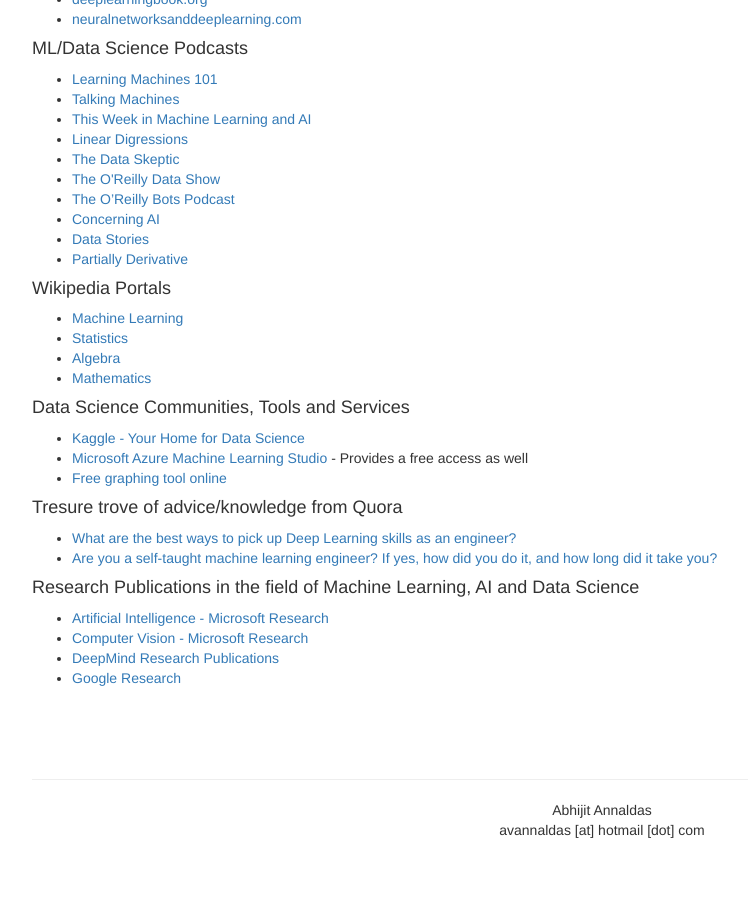
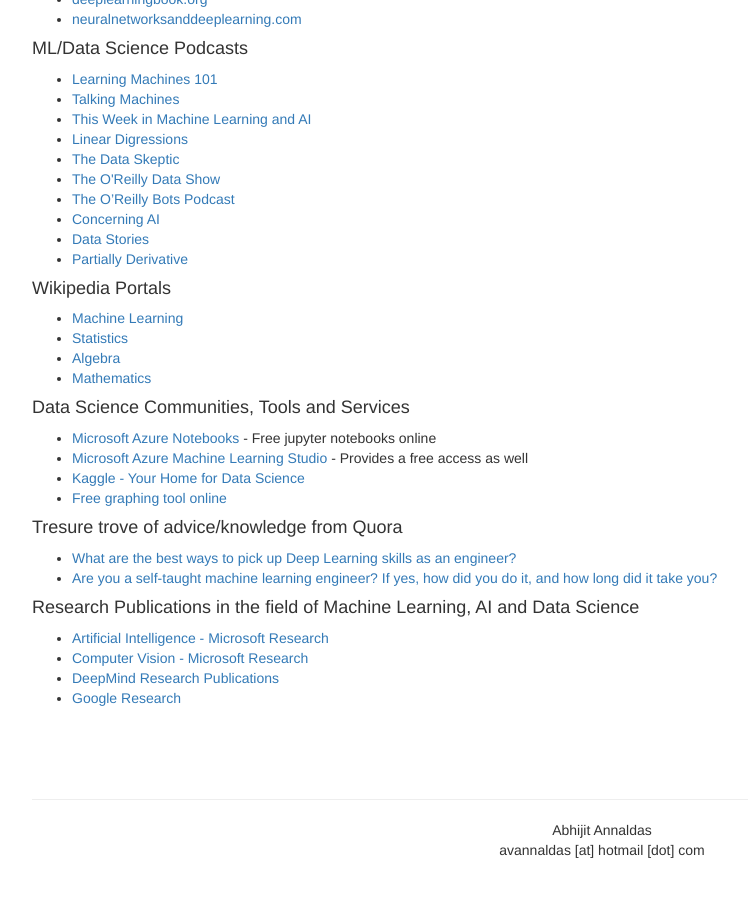
Before and after one commit to devm1023/ML_project, a Jekyll site: the page built from pages/useful-stuff.html, in a window 1280 px wide and 900 px high, scrolled down 938 px. Shown: the top 897 px of the window, without its empty margins (38-786 px from the left). Built offline with Jekyll 4.4.1, drawn with Linux system fonts in a browser that asks for light colours; nearby versions of some CDN libraries; comment, search, counter and statistics services are not loaded.

Commit message:
Create useful-stuff.html

```diff
--- a/pages/useful-stuff.html
+++ b/pages/useful-stuff.html
@@ -71,8 +71,9 @@
 </ul>
 <h4>Data Science Communities, Tools and Services</h4>
 <ul>
+	<li><A href="https://notebooks.azure.com/">Microsoft Azure Notebooks</A> - Free jupyter notebooks online</li>
+	<li><A href="https://studio.azureml.net/?selectAccess=true&o=2" target="_blank">Microsoft Azure Machine Learning Studio</A> - Provides a free access as well</li>
 	<li><A href="https://www.kaggle.com/" target="_blank">Kaggle - Your Home for Data Science</A></li>
-	<li><A href="https://studio.azureml.net/?selectAccess=true&o=2" target="_blank">Microsoft Azure Machine Learning Studio</A> - Provides a free access as well</li>
 	<li><A href="https://www.desmos.com/calculator" target="_blank">Free graphing tool online</A></li>
 </ul>
 <h4>Tresure trove of advice/knowledge from Quora</h4>
```
